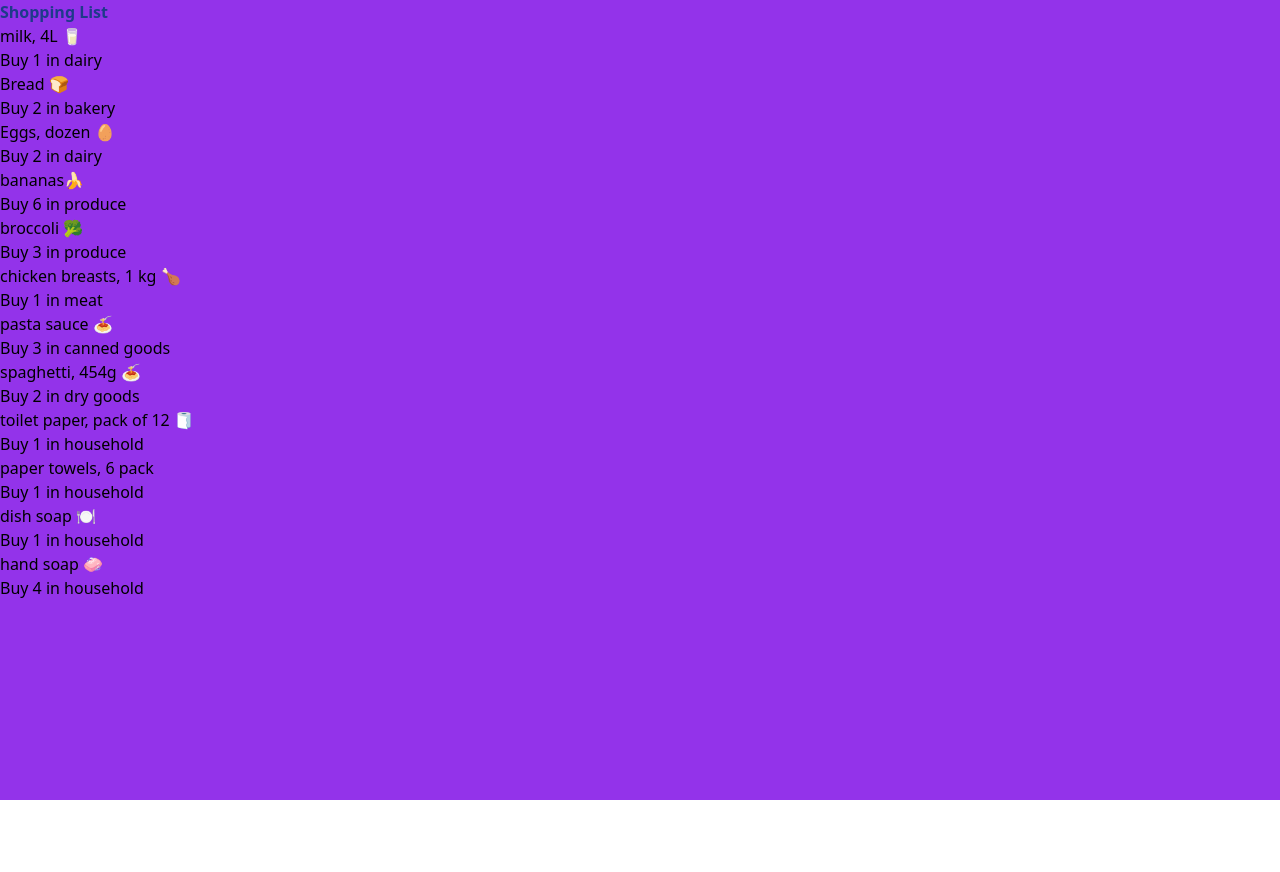
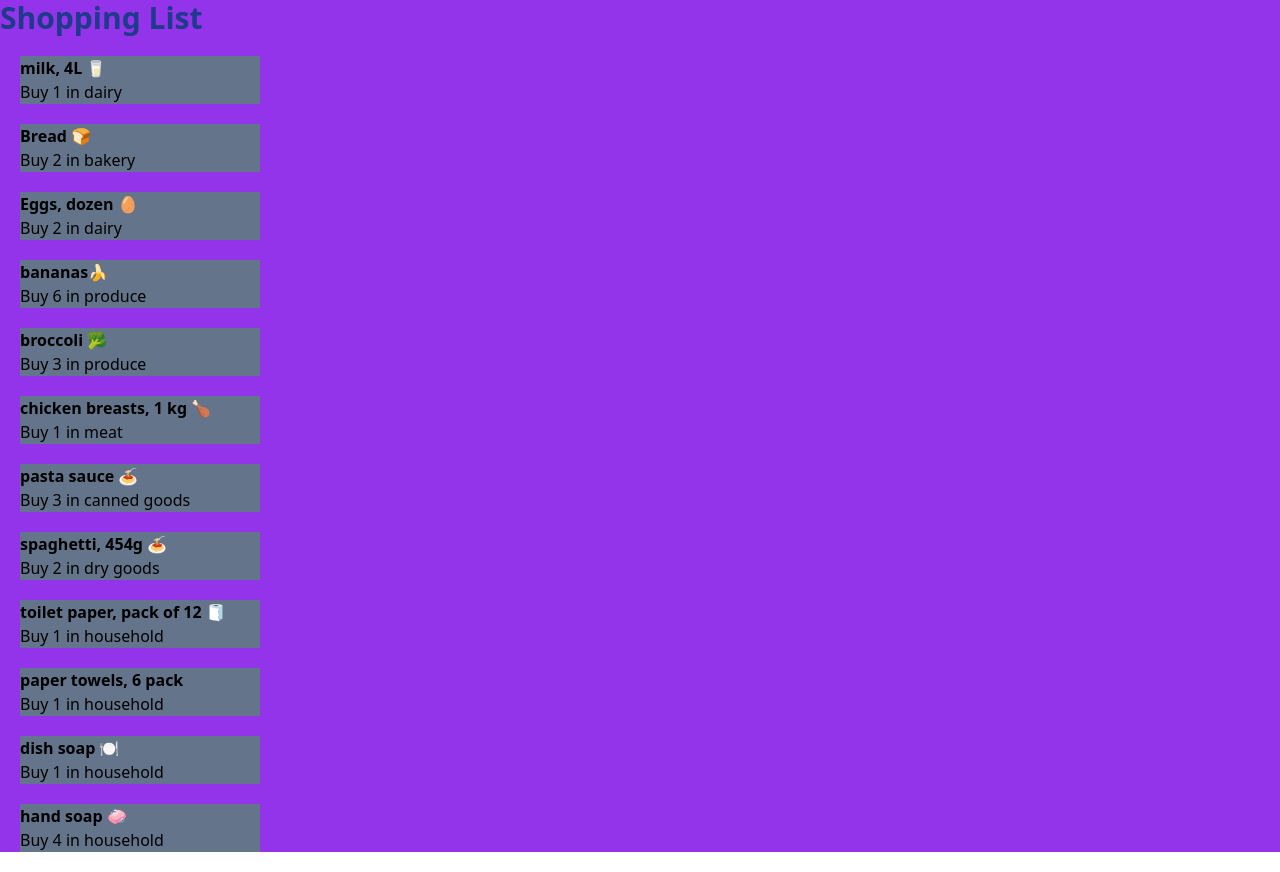
Before and after one commit to rgawalko/cprg306-assignments, a Next.js app: page /week-3 in a window 1280 px wide. Before the commit the page ends 800 px from the top, so only its background shows below. Built offline with nearby package versions, Linux system fonts and the light colour scheme.

Commit message:
item changes

```diff
--- a/app/week-3/item-list.js
+++ b/app/week-3/item-list.js
@@ -75,7 +75,7 @@ export default function ItemList() {
 
     return(
         <main>
-            <h2 className='font-bold text-blue-900'>Shopping List</h2>
+            <h2 className='font-bold text-blue-900 text-3xl'>Shopping List</h2>
             <Item
             name={item1.name}
             quantity={item1.quantity}
--- a/app/week-3/item.js
+++ b/app/week-3/item.js
@@ -1,7 +1,7 @@
 export default function Item({ name, quantity, category}) {
     return(
-    <section>
-    <h3>{name}</h3>
+    <section className="my-5 ml-5 w-60 bg-slate-500">
+    <h3 className="font-bold">{name}</h3>
     <p>Buy {quantity} in {category}</p>
     </section>
     );
```
